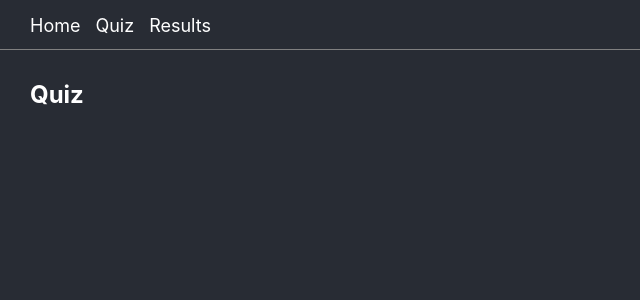
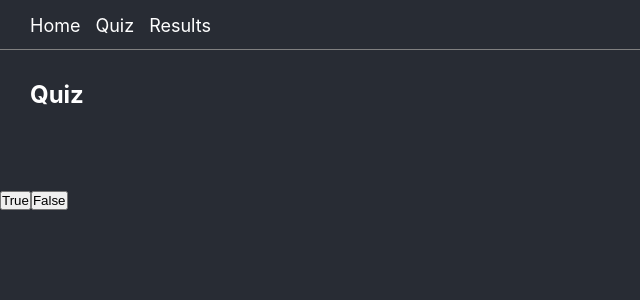
Before and after one commit to gass-git/trivia, a React (Create React App) app: page /quiz in a window 1280 px wide. Shown: the top 300 px of the page, without its empty margins (0-640 px from the left). Built offline with nearby package versions, Linux system fonts and the light colour scheme; no server answers.

Commit message:
Routes and components working

```diff
--- a/package.json
+++ b/package.json
@@ -6,6 +6,7 @@
     "@testing-library/jest-dom": "^5.16.1",
     "@testing-library/react": "^12.1.2",
     "@testing-library/user-event": "^13.5.0",
+    "axios": "^0.25.0",
     "bootstrap": "^5.1.3",
     "react": "^17.0.2",
     "react-bootstrap": "^2.1.1",
--- a/src/App.js
+++ b/src/App.js
@@ -1,8 +1,19 @@
 import './styles/App.css';
 import { Routes, Route, Link } from "react-router-dom";
-import { Fragment } from 'react';
+import React, { useEffect, useState, Fragment } from 'react';
+import getData from './api/getData'
+import Quiz from './components/quiz'
+import Results from './components/results'
 
-function App() {
+
+export default function App() {
+  const [data, setData] = useState();
+  const [answers, setAnswers] = useState([]);
+  const [score, setScore] = useState(0);
+
+  useEffect(() => {
+    getData({ setData })
+  }, [])
 
   const Home = () => {
     return [
@@ -12,36 +23,18 @@ function App() {
     ]
   }
 
-  const Quiz = () => {
-    return [
-      <div className='section-title'>
-        <h2>Quiz</h2>
-      </div>
-    ]
-  }
-
-  const Results = () => {
-    return [
-      <div className='section-title'>
-        <h2>Results</h2>
-      </div>
-    ]
-  }
-
   return [
     <Fragment>
       <div className='nav'>
         <Link to="/">Home</Link>
         <Link to="/quiz">Quiz</Link>
-        <Link to="results">Results</Link>
+        <Link to="/results">Results</Link>
       </div>
       <Routes>
         <Route path='/' element={<Home />} />
-        <Route path='quiz' element={<Quiz />} />
-        <Route path='results' element={<Results />} />
+        <Route path='quiz' element={<Quiz data={data} answers={answers} setAnswers={setAnswers} score={score} setScore={setScore} />} />
+        <Route path='results' element={<Results answers={answers} score={score} />} />
       </Routes>
     </Fragment>
   ]
 }
-
-export default App;
--- /dev/null
+++ b/src/api/getData.js
@@ -0,0 +1,19 @@
+import axios from "axios";
+
+const url = 'https://opentdb.com/api.php?amount=10&difficulty=hard&type=boolean'
+
+export default function getData({ setData }) {
+
+  axios.get(url)
+    .then((response) => {
+
+      let dataArray = response.data.results
+      setData(dataArray)
+
+      console.log(dataArray)
+    })
+    .catch((error) => {
+      console.log(error)
+    })
+
+}
--- /dev/null
+++ b/src/components/quiz.js
@@ -0,0 +1,67 @@
+import React, { useState, Fragment, useEffect } from 'react';
+import { Navigate } from 'react-router-dom';
+
+
+
+export default function Quiz({ data, answers, setAnswers, score, setScore }) {
+  const [current, setCurrent] = useState(0);
+
+  function handleClick(answer) {
+
+    let obj = {}
+
+    if (answer !== data[current].incorrect_answers[0]) {
+
+      obj.question = data[current].question
+      obj.isCorrect = true
+      setAnswers([obj, ...answers])
+      setScore(score + 1)
+    }
+    else {
+
+      obj.question = data[current].question
+      obj.isCorrect = false
+      setAnswers([obj, ...answers])
+    }
+
+    setCurrent(current + 1)
+  }
+
+  return [
+    <Fragment>
+
+      {current === 10 ? <Navigate to='/results' /> : null}
+
+      <div className='section-title'>
+        <h2>Quiz</h2>
+      </div>
+      <br />
+
+      {/* HEADLINE - Question category */}
+      <h3>{data && current < 10 ? data[current].category : null}</h3>
+
+      <br />
+      {/* QUESTION */}
+      <p>
+        {data && current < 10 ? data[current].question : null}
+      </p>
+
+      <br />
+      {/* QUESTION NUMBER */}
+      <p>
+        {data && current < 10 ? current : null}
+      </p>
+
+      <br />
+      <button onClick={() => handleClick('True')}>
+        True
+      </button>
+
+      <button onClick={() => handleClick('False')}>
+        False
+      </button>
+
+
+    </Fragment>
+  ]
+}
--- /dev/null
+++ b/src/components/results.js
@@ -0,0 +1,34 @@
+import { Fragment, useEffect, useState } from 'react'
+import React from 'react-router-dom'
+
+export default function Results({ answers, score }) {
+
+
+  return [
+    <div className='section-title'>
+
+      <h2>Results</h2>
+      <br />
+
+      <h3>Score: {score} / {answers.length}</h3>
+
+      <br />
+      <p>
+        {
+          answers.map(answer => {
+            return [
+              <Fragment>
+                <p>
+                  <p>{answer.question}</p>
+                  <p>Correct: {answer.isCorrect ? 'yes' : 'no'}</p>
+                </p>
+                <br />
+              </Fragment>
+            ]
+          })
+        }
+      </p>
+
+    </div>
+  ]
+}
```
Also changed, not shown: 1 other file (tests, documents, lock files or other folders).
